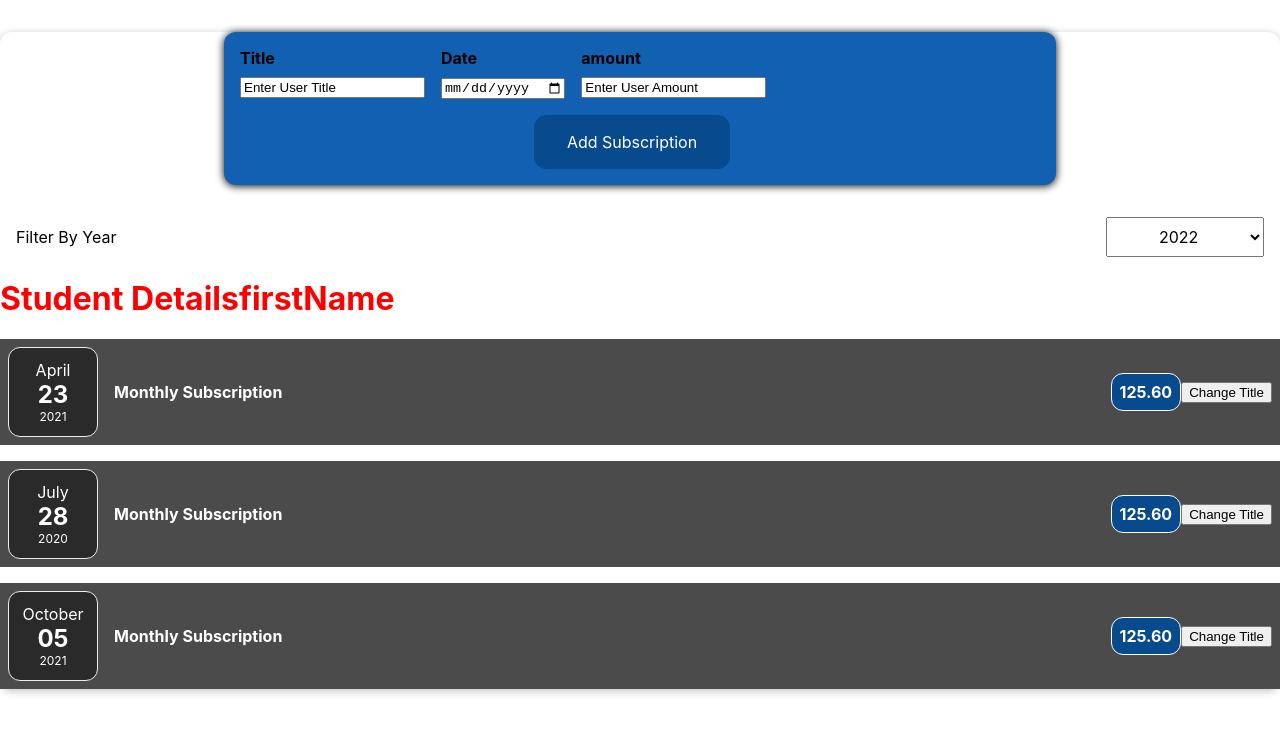
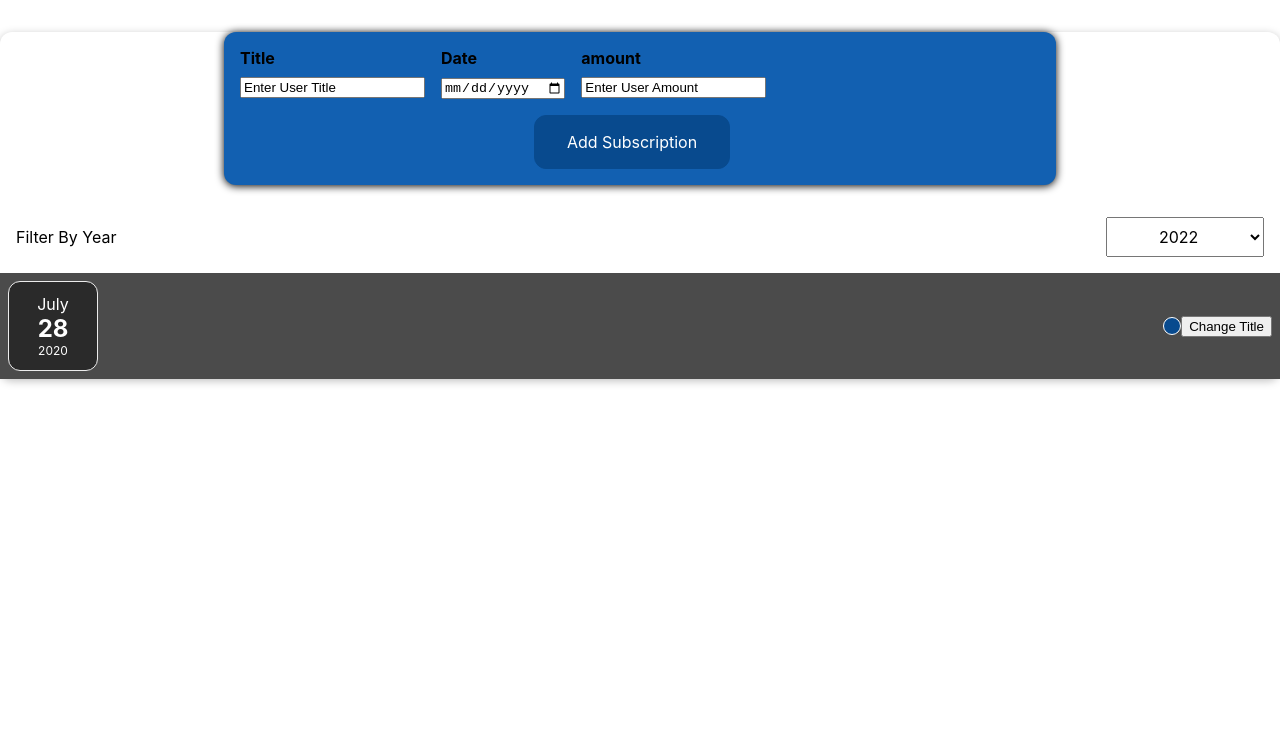
Before and after one commit to SatishGwl/react-basics, a React (Create React App) app: page / in a window 1280 px wide. Shown: the top 734 px of the page. Built offline with nearby package versions, Linux system fonts and the light colour scheme.

Commit message:
filter data

```diff
--- a/src/App.js
+++ b/src/App.js
@@ -2,7 +2,7 @@ import "./App.css";
 // import Container from './templates/Container'
 import Subscription from "./component/Subscription";
 import Container from "./component/Container";
-import StudentDetails from "./component/StudentDetails";
+// import StudentDetails from "./component/StudentDetails";
 import NewSubscription from "./component/NewSubscription/NewSubscription";
 import Filter from "./component/NewSubscription/Filter";
 import { useState } from "react";
@@ -22,42 +22,46 @@ const INITIAL_SUBSCRIPTION = [
   },
   {
     id: "3",
-    date: new Date("2021", "09", "05"),
+    date: new Date("2019", "09", "05"),
     title: "Quarterly Subscription",
     amount: "425.50",
   },
 ];
 const App = () => {
   const [subscriptions, setSubscriptions] = useState(INITIAL_SUBSCRIPTION)
-  const [filterData, setFilterData] = useState("2022");
+  const [filteredYear, setFilteredYear] = useState("2020");
   const addSubscriptionHandler = (data) => {
+    setSubscriptions(prevState=>{return [data, ...subscriptions]})
     console.log("===onAddSusbcription===", data, subscriptions);
-    setSubscriptions(prevState=>{return [data, ...subscriptions]})
-    subscriptions.push(data);
+    // subscriptions.push(data);
   };
 
   const filterChangeHandler = (data) => {
     console.log("Filter Change Handler", data);
-    setFilterData(data);
+    setFilteredYear(data);
   };
+
+  const filteredSubscriptions = subscriptions.filter((item)=>{
+    return item.date.getFullYear().toString() === filteredYear;
+  })
   return (
     <Container>
       {/* <BookDetails/> */}
       <NewSubscription onAddSubscription={addSubscriptionHandler} />
       <Filter
         onFilterChangeProps={filterChangeHandler}
-        selectedFilter={filterData}
+        selectedFilter={filteredYear}
       />
-      <StudentDetails studentDetails="firstName" />
+      {/* <StudentDetails studentDetails="firstName" /> */}
       {/* {subscriptions.map(subscription =><Subscription date={subscription.date} title={subscription[0].title} amount={subscription[0].amount}
       />)} */}
 
-      {subscriptions.map((subscription) => (
+      {filteredSubscriptions.map((subscription) => (
         <Subscription
           key={subscription.id}
           date={subscription.date}
-          title={subscriptions[0].title}
-          amount={subscriptions[0].amount}
+          title={subscriptions.title}
+          amount={subscriptions.amount}
         />
       ))}
       {/* <Subscription date={subscriptions[0].date} title={subscriptions[0].title} amount={subscriptions[0].amount}/>
```
